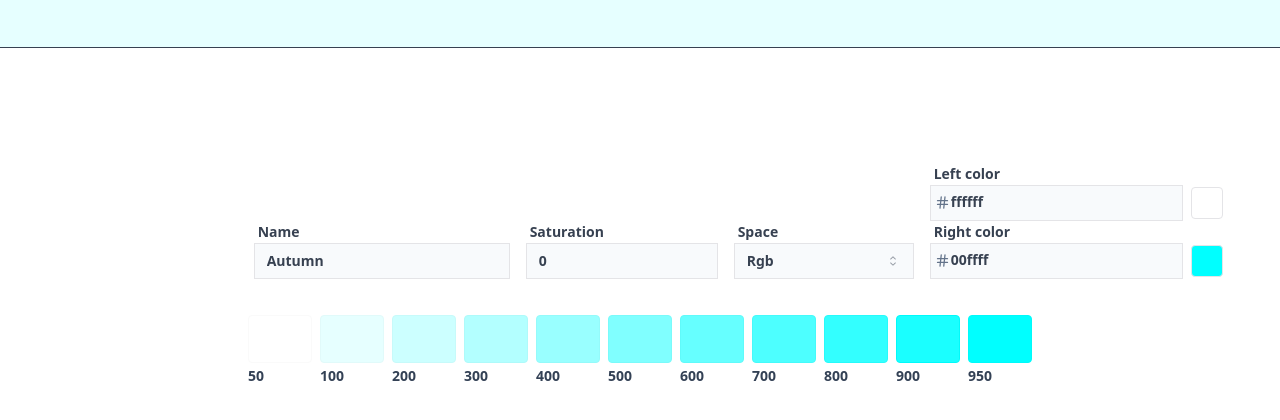
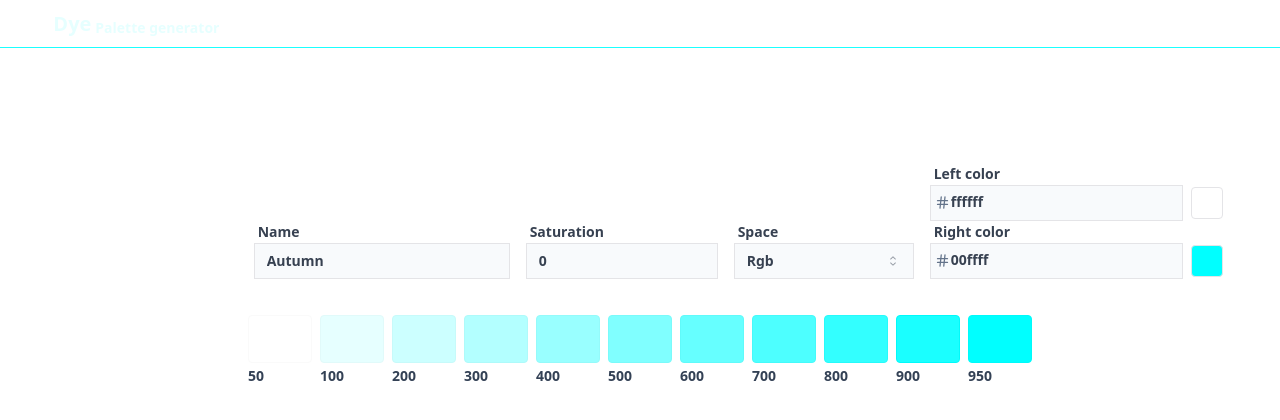
Before and after one commit to Agreatdayforfreedom/Dye, a Next.js app: page / in a window 1280 px wide. Shown: the top 420 px of the page. Built offline with nearby package versions, Linux system fonts and the light colour scheme.

Commit message:
header title and colors

```diff
--- a/app/_components/Header.tsx
+++ b/app/_components/Header.tsx
@@ -3,11 +3,20 @@ import React from "react";
 import { useGlobalDyes } from "../store/global_dyes";
 
 export const Header = () => {
-  const dye = useGlobalDyes((state) => state.dye1);
+  const dye1 = useGlobalDyes((state) => state.dye1);
+  const dye5 = useGlobalDyes((state) => state.dye5);
   return (
-    <div
-      className="h-12 w-full border-b border-gray-700"
-      style={{ background: dye }}
-    ></div>
+    <header className="h-12 w-full border-b" style={{ borderColor: dye5 }}>
+      <div className="h-full w-11/12 flex items-center mx-auto">
+        <div className="flex space-x-1 items-end">
+          <h1 style={{ color: dye1 }} className="text-xl font-bold">
+            Dye
+          </h1>
+          <p className="text-sm font-semibold" style={{ color: dye1 }}>
+            Palette generator
+          </p>
+        </div>
+      </div>
+    </header>
   );
 };
```
